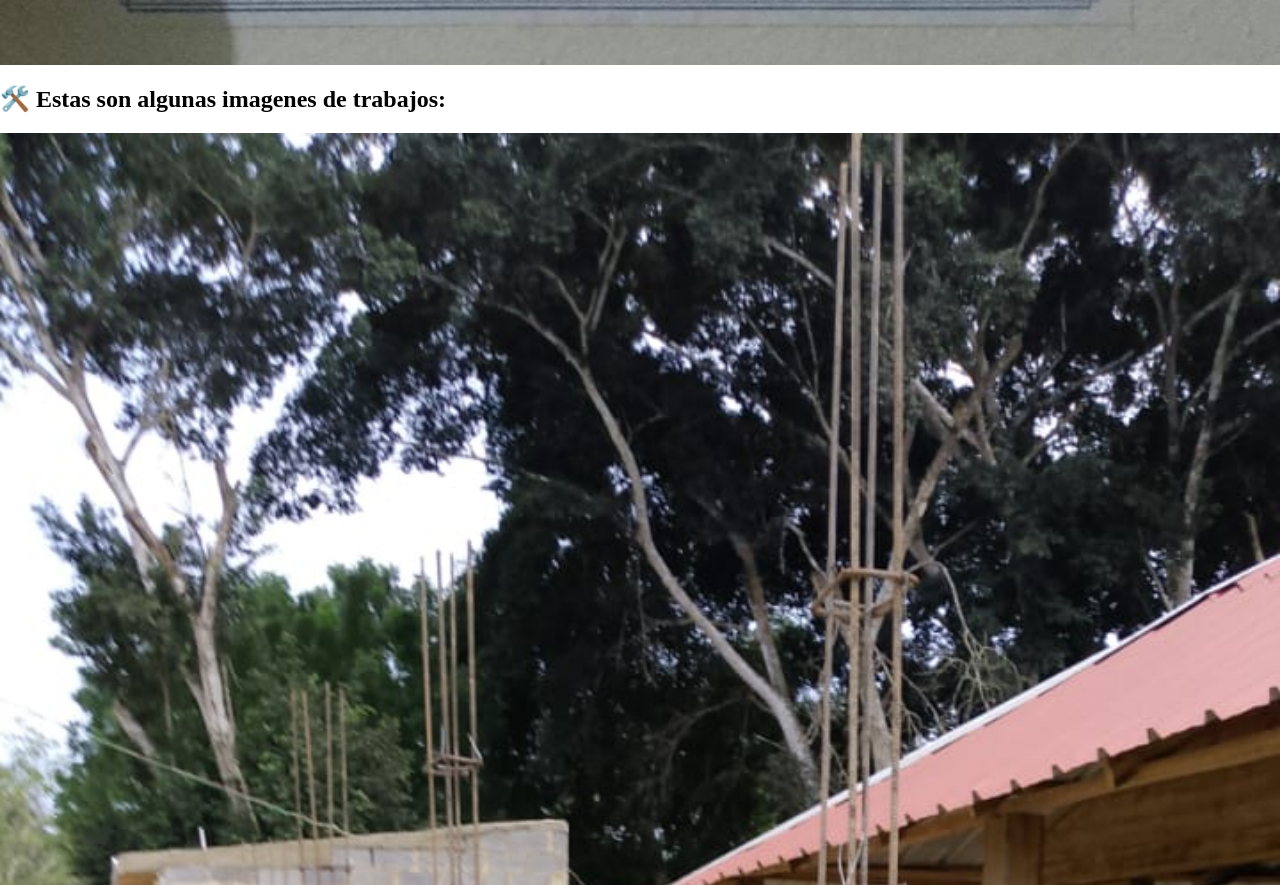
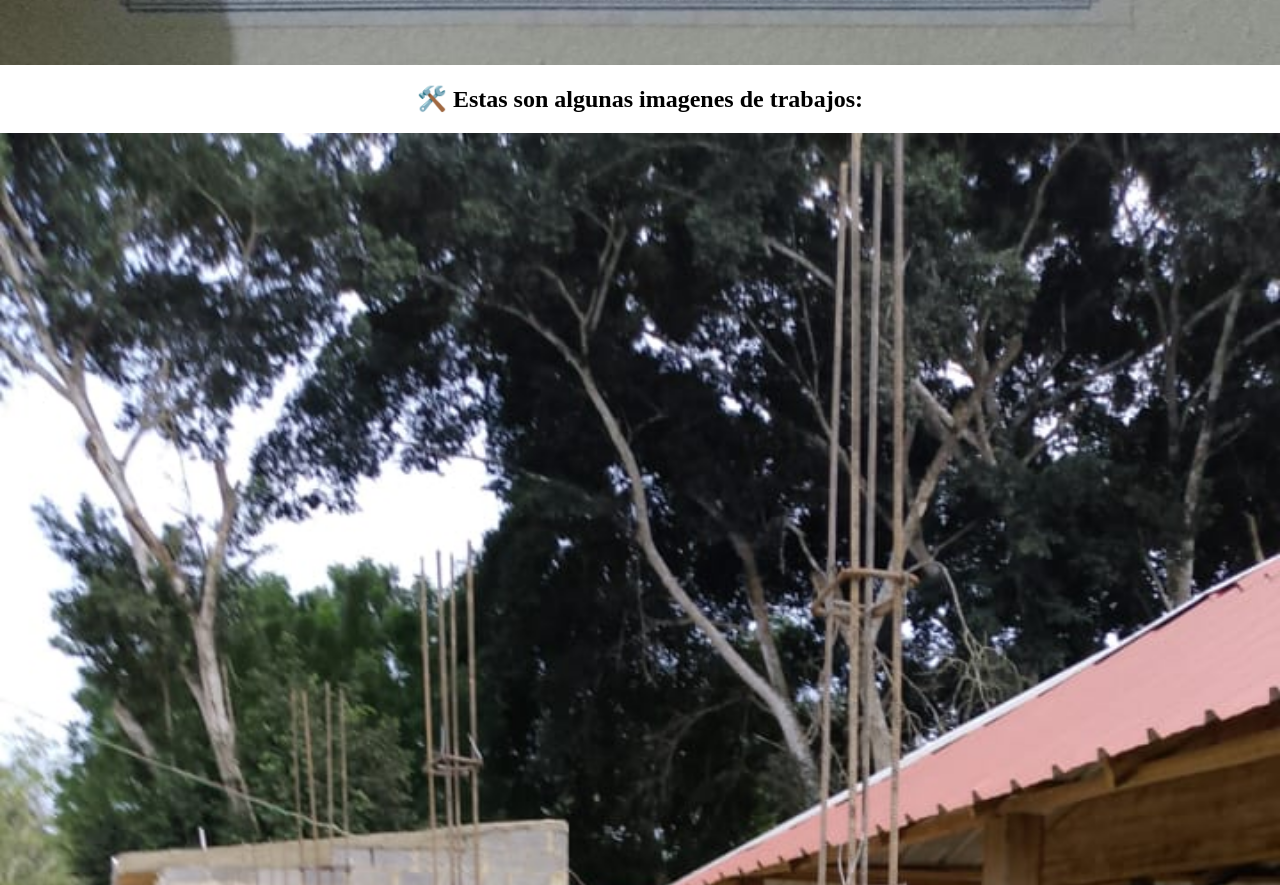
Before and after one commit to jairoababpaulino-ctrl/Maestro__albanil, a plain HTML site: page experiencia.html in a window 1280 px wide. Shown: the part 1154-2039 px from the top of the page. Drawn offline with Linux system fonts and the light colour scheme.

Commit message:
Update experiencia.html

```diff
--- a/experiencia.html
+++ b/experiencia.html
@@ -23,16 +23,18 @@
     <center>
 		  <h1>Certificado de experiencia</h1>
       <img src="fotos/certificado.jpg" alt="certificado" width="1345" height="600"/></center>
-
-		<h2>🛠️ Estas son algunas imagenes de trabajos:</h2>
+	<center><h2>🛠️ Estas son algunas imagenes de trabajos:</h2></center>
 
         <img src="fotos/trabajo1.jpg" alt="trabajo1" width="1345" height="500"/>
+		<br>
         <img src="fotos/trabajo2.jpg" alt="trabajo2" width="1345" height="500"/>
+		<br>
         <img src="fotos/trabajo3.jpg" alt="trabajo3" width="1345" height="500"/>
+		<br>
         <img src="fotos/trabajo4.jpg" alt="trabajo4" width="1345" height="500"/>
     	<br>
         <img src="fotos/trabajo5.jpg" alt="trabajo5" width="1345" height="500"/>
+		<br>
         <img src="fotos/trabajo6.jpg" alt="trabajo6" width="1345" height="500"/>
-
 	</body>
 </html>
```
